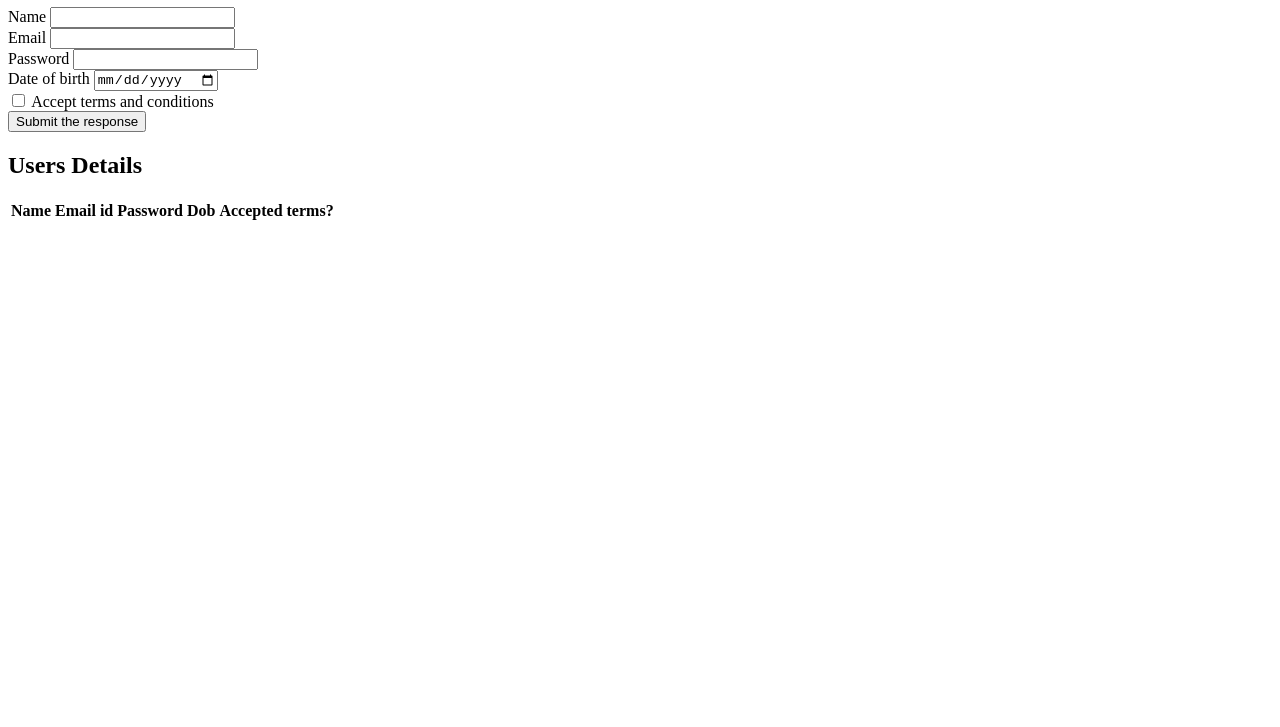
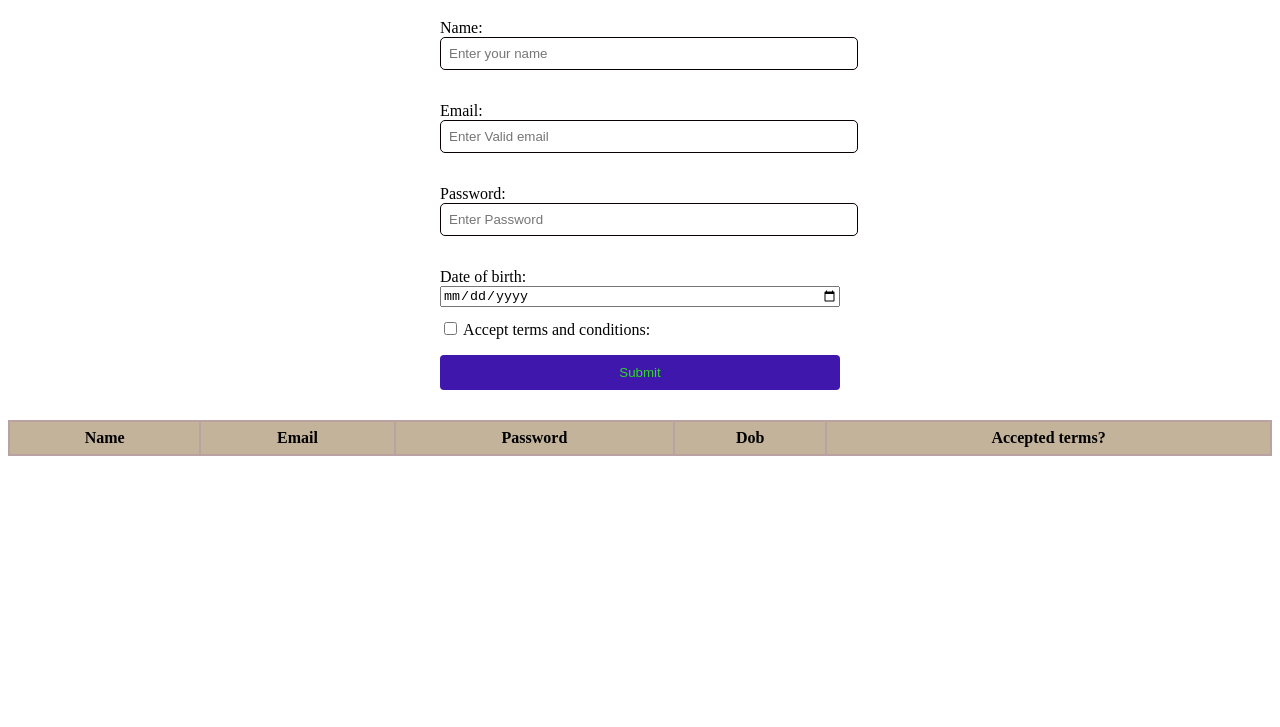
Before and after one commit to vikasporandla/Registration-form, a plain HTML site: page index.html in a window 1280 px wide. Shown: the part 73-800 px from the top of the page. Drawn offline with Linux system fonts and the light colour scheme.

Commit message:
Update index.html

```diff
--- a/index.html
+++ b/index.html
@@ -1,56 +1,96 @@
 <!DOCTYPE html>
 <html lang="en">
   <head>
-    <meta charset="UTF-8">
-    <meta http-equiv="X-UA-Compatible" content="IE=edge">
-    <meta name="viewport" content="width=device-width, initial-scale=1.0">
-    <title>Registration form</title>
+    <meta charset="UTF-8" />
+    <title>REGISTRATION FORM</title>
+    <style>form {
+      display: flex;
+      flex-direction: column;
+      max-width: 400px;
+      margin: 0 auto;
+  }
 
+  label {
+      margin-top: 12px;
+  }
+
+  input[type="text"],
+  input[type="email"],
+  input[type="password"],
+  input[type="checkbox"]{
+      margin-bottom: 20px;
+      padding: 8px;
+      border: 1px solid rgb(10, 0, 0);
+      border-radius: 5px;
+  }
+
+  input[type="text"],
+  input[type="email"],
+  input[type="password"] {
+      width: 100%;
+      max-width: 400px;
+  }
+
+  button[type="submit"] {
+      background-color: #3f17ac;
+      color: rgb(48, 216, 39);
+      padding: 10px 20px;
+      border: none;
+      border-radius: 4px;
+      cursor: pointer;
+  }
+
+  button[type="submit"]:hover {
+      background-color: #d1d8db;
+  }
+
+  table {
+      border-collapse: collapse;
+      margin-top: 30px;
+      width: 100%;
+  }
+
+  table th,
+  table td {
+      border: 2px solid rgb(186, 162, 162);
+      padding: 7px;
+  }
+
+  table th {
+      background-color: #ae9978bd;
+      text-align:center;
+  }
+
+
+  </style>
+    <link rel="stylesheet" href="index.css" />
   </head>
   <body>
-    <div class="container">
-        <h1>Registration Form</h1>
-        <form  id="registration-form">
-            <div class="mb-3">
-                <label for="name" class="form-label">Name</label>
-                <input type="text" class="form-control" id="name" required>
-            </div>
-            <div class="mb-3">
-                <label for="email">Email</label>
-                <input type="email" id="email" class="form-control" required>
-            </div>
-            <div class="mb-3">
-                <label for="password">Password</label>
-                <input type="password" id="password" class="form-control" required>
-            </div>
-            <div class="mb-3">
-                <label for="dateofbirth">Date of birth</label>
-                <input type="date" id="dob" class="form-control" required>
-            </div>
-            <div class="mb-3 form-check" style="text-align:left;">
-                <input type="checkbox" class="form-check-input " id="checkbox" required>
-                <label for="gridcheck" class="form-check-label">Accept terms and conditions</label>
-            </div>
-            <div class="btn">
-                <button type="submit"  class="btn btn-primary">Submit the response</button>
-            </div>
+    <h1 align="center">Registration Form </h1>
+    <form id="registration_form">
+      <label for="name" >Name:</label>
+      <input type="text" id="name" name="name" required placeholder="Enter your name"/>
+      <label for="email" >Email:</label>
+      <input type="email" id="email" name="email" required placeholder="Enter Valid email" />
+      <label for="password">Password:</label>
+      <input type="password" id="password" name="password" required placeholder="Enter Password" />
+      <label for="dob">Date of birth:</label>
+      <input type="date" id="dob" name="dob" required placeholder="Enter DOB"/>
+      <label for="terms">
+        <input type="checkbox" id="terms" name="terms" />
+        Accept terms and conditions:
+      </label>
+      <button type="submit">Submit</button>
     </form>
-            <h2>Users Details</h2>
-            <table class="table" id="user-table">
-                <thead>
+    <table id="user-table">
       <tr>
         <th>Name</th>
-                        <th>Email id</th>
+        <th>Email</th>
         <th>Password</th>
         <th>Dob</th>
         <th>Accepted terms?</th>
       </tr>
-                </thead>
-                <tbody>
-                </tbody>
     </table>
-    </div>
     <script src="index.js"></script>
   </body>
 </html>
-</html>
```
Lines whose indentation alone changed are shown as unchanged.
